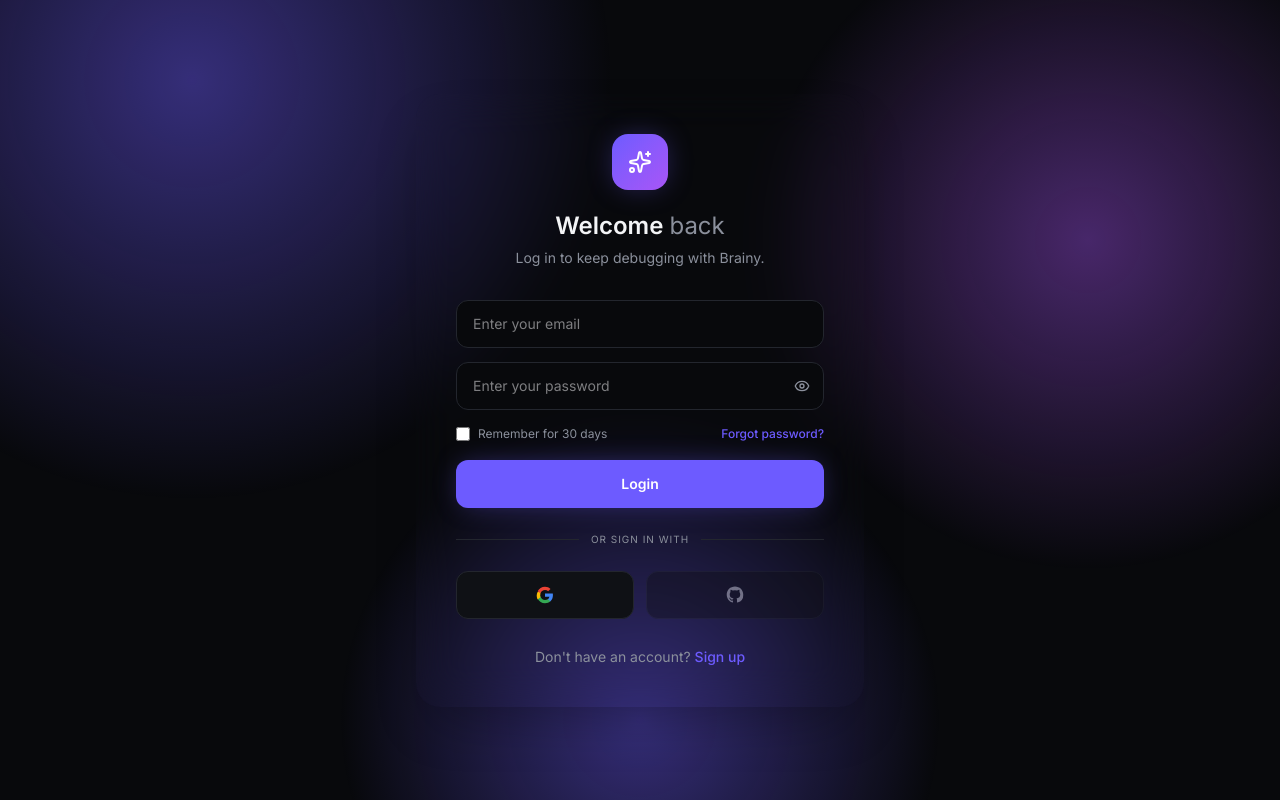
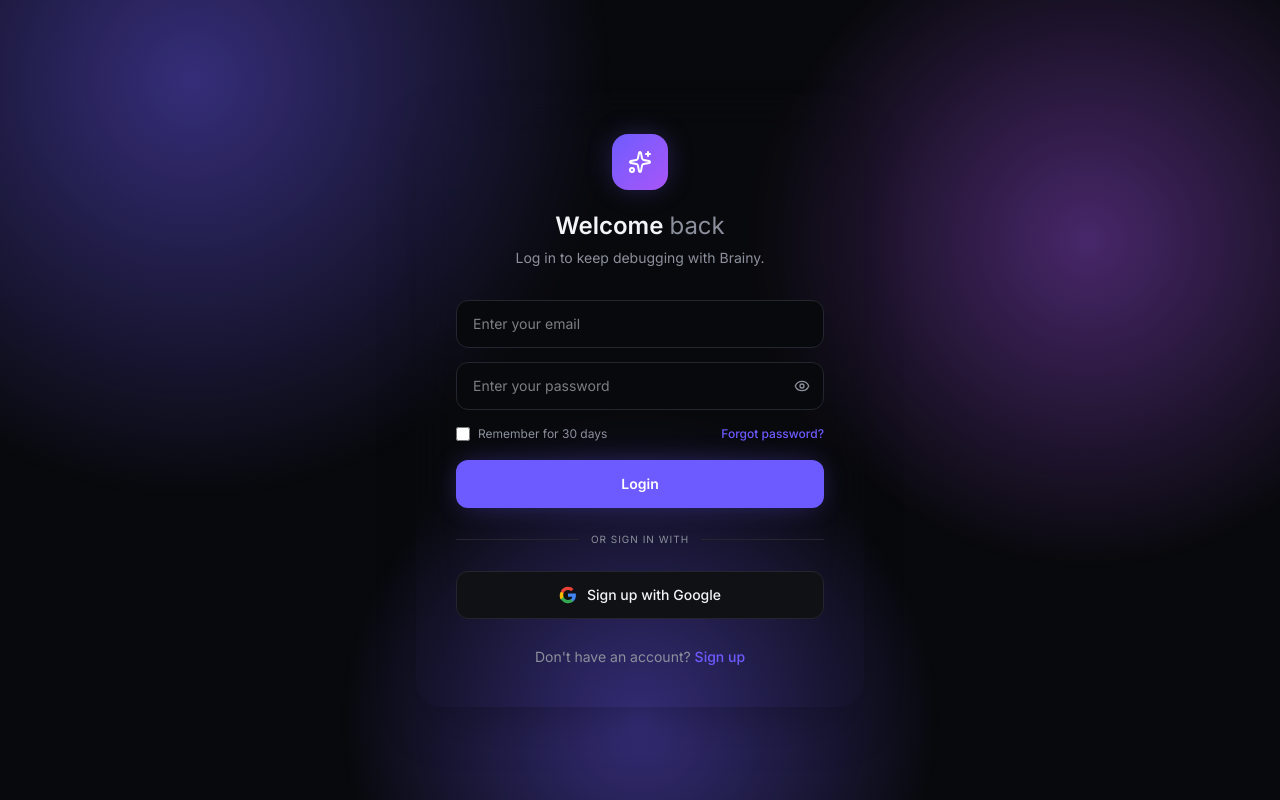
Before and after one commit to haritha23-dee/AI-code-Bug-Predictor, a React app in the folder frontend/: page /login in a window 1280 px wide. Built offline with nearby package versions, Linux system fonts and the light colour scheme; no server answers; the HTML template or start-up script is replaced by a standard one.

Commit message:
frontend fix: router append for forgot password and sign in, up setup done

```diff
--- a/frontend/src/pages/auth/SignInPage.jsx
+++ b/frontend/src/pages/auth/SignInPage.jsx
@@ -120,31 +120,23 @@
                         <div className="h-px flex-1 bg-border" />
                     </div>
 
-                    <div className="grid grid-cols-2 gap-3">
+                    <div className="grid grid-cols-1 gap-3">
                         <button
                             type="button"
                             onClick={async () => {
                                 try { await loginWithGoogle(); }
                                 catch (err) { setError(err.message || 'Google sign-in failed'); }
                             }}
-                            className="h-12 flex items-center justify-center rounded-xl border border-border bg-bg-soft hover:bg-border/30 transition"
+                            className="h-12 flex items-center justify-center gap-2.5 rounded-xl border border-border bg-bg-soft hover:bg-border/30 text-sm font-medium text-text transition"
                         >
                             <svg width="18" height="18" viewBox="0 0 24 24">
                                 <path fill="#4285F4" d="M22.56 12.25c0-.78-.07-1.53-.2-2.25H12v4.26h5.92c-.26 1.37-1.04 2.53-2.21 3.31v2.77h3.57c2.08-1.92 3.28-4.74 3.28-8.09z" />
                                 <path fill="#34A853" d="M12 23c2.97 0 5.46-.98 7.28-2.66l-3.57-2.77c-.98.66-2.23 1.06-3.71 1.06-2.86 0-5.29-1.93-6.16-4.53H2.18v2.84C3.99 20.53 7.7 23 12 23z" />
                                 <path fill="#FBBC05" d="M5.84 14.09a5.99 5.99 0 010-3.18V8.07H2.18a10.98 10.98 0 000 9.86l3.66-2.84z" />
                                 <path fill="#EA4335" d="M12 5.38c1.62 0 3.06.56 4.21 1.64l3.15-3.15C17.45 2.09 14.97 1 12 1 7.7 1 3.99 3.47 2.18 6.98l3.66 2.84c.87-2.6 3.3-4.44 6.16-4.44z" />
+                                Sign up with Google
                             </svg>
-                        </button>
-                        <button
-                            type="button"
-                            disabled
-                            title="GitHub sign-in coming soon"
-                            className="h-12 flex items-center justify-center rounded-xl border border-border bg-bg-soft opacity-40 cursor-not-allowed"
-                        >
-                            <svg width="18" height="18" viewBox="0 0 24 24" fill="currentColor" className="text-text">
-                                <path d="M12 .5C5.73.5.98 5.24.98 11.5c0 4.87 3.16 9 7.55 10.46.55.1.75-.24.75-.53 0-.26-.01-1.14-.02-2.06-3.07.67-3.72-1.3-3.72-1.3-.5-1.28-1.23-1.62-1.23-1.62-1-.69.08-.67.08-.67 1.1.08 1.68 1.13 1.68 1.13.98 1.68 2.58 1.2 3.21.91.1-.71.38-1.2.7-1.47-2.45-.28-5.02-1.23-5.02-5.46 0-1.2.43-2.19 1.13-2.96-.11-.28-.49-1.41.11-2.94 0 0 .92-.3 3.02 1.13a10.5 10.5 0 0 1 5.5 0c2.1-1.43 3.02-1.13 3.02-1.13.6 1.53.22 2.66.11 2.94.7.77 1.13 1.76 1.13 2.96 0 4.24-2.58 5.17-5.04 5.44.39.34.74 1.01.74 2.04 0 1.47-.01 2.66-.01 3.02 0 .29.2.64.76.53A10.52 10.52 0 0 0 23.02 11.5C23.02 5.24 18.27.5 12 .5Z"/>
-                            </svg>
+                                Sign up with Google
                         </button>
                     </div>
 
--- a/frontend/src/pages/auth/SignUpPage.jsx
+++ b/frontend/src/pages/auth/SignUpPage.jsx
@@ -51,7 +51,12 @@
 
                     <button
                         type="button"
-                        onClick={() => alert('Google sign-up not yet')}
+                        onClick={async() =>{
+                            try {await loginWithGoogle();}
+                            catch (err) { setError(err.message || 'Google sign-up failed'); }
+                        }
+
+                        }
                         className="w-full h-11 flex items-center justify-center gap-2 rounded-xl border border-border bg-bg-soft hover:bg-border/30 text-sm font-medium text-text transition mb-5"
                     >
                         <svg width="16" height="16" viewBox="0 0 24 24">
--- a/frontend/src/router.jsx
+++ b/frontend/src/router.jsx
@@ -16,6 +16,7 @@
 const SignUpPage = lazy(() => import('./pages/auth/SignUpPage'));
 const AdminLoginPage = lazy(() => import('./pages/auth/AdminLoginPage'));
 const AuthCallback = lazy(() => import('./pages/auth/AuthCallback'));
+const ForgotPassword = lazy(() => import('./pages/auth/ForgotPassword'));
 
 const UserDashboard = lazy(() => import('./pages/user/UserDashboard'));
 const ProjectDetail = lazy(() => import('./pages/user/ProjectDetail'));
@@ -44,6 +45,8 @@
         <Route path="/terms" element={<Terms />} />
         <Route path="/login" element={<SignInPage />} />
         <Route path="/signup" element={<SignUpPage />} />
+        {/* forgot password */}
+        <Route path="/forgot-password" element={<ForgotPassword/>} />
         <Route path="/tools" element={<Tools />} />
         <Route path="/privacy" element={<Privacy />} />
         {/* auth callback route */}
```
